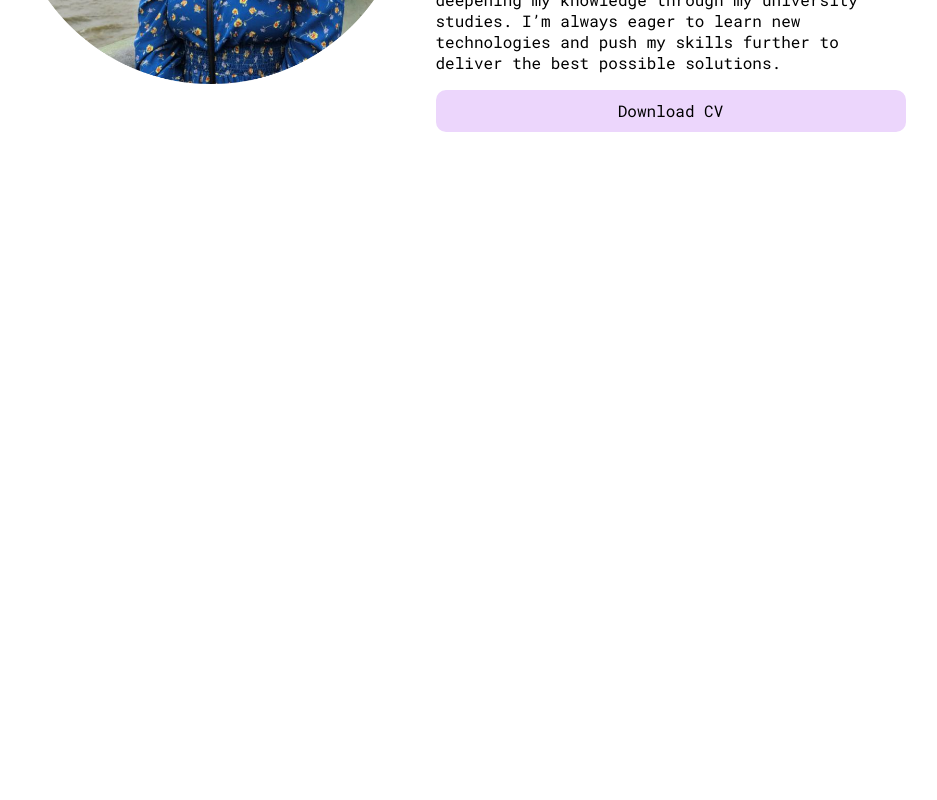
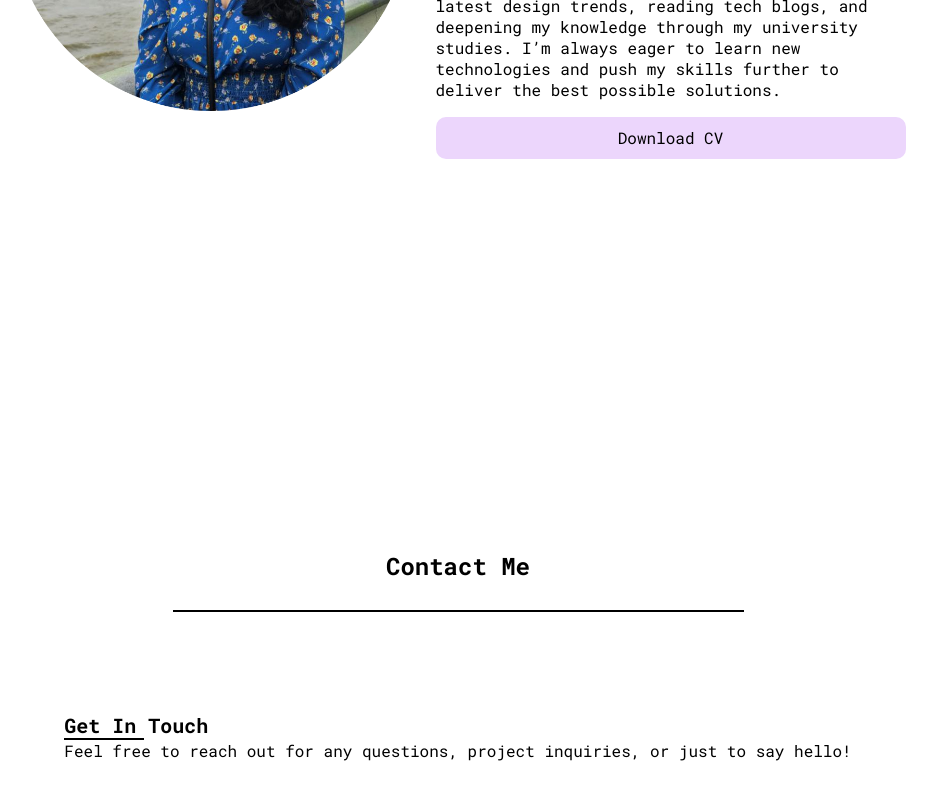
Before and after one commit to yeahhina/Portfolio, a React (Create React App) app in the folder portfolio/: page / in a window 1280 px wide. Shown: the part 3183-3983 px from the top of the page, without its empty margins (182-1119 px from the left). Before the commit the page ends 3465 px from the top, so only its background shows below. Built offline with nearby package versions, Linux system fonts and the light colour scheme.

Commit message:
started on contact page

```diff
--- a/portfolio/src/component/layout/home.jsx
+++ b/portfolio/src/component/layout/home.jsx
@@ -2,6 +2,7 @@ import Introduction from "../view/introduction";
 import Skills from "../view/skills";
 import Projects from "../view/projects";
 import AboutMe from "../view/aboutMe";
+import ContactMe from "../view/contactMe";
 import "./home.scss";
 function Home() {
   return (
@@ -10,6 +11,7 @@ function Home() {
       <Skills />
       <Projects />
       <AboutMe />
+      <ContactMe />
     </div>
   );
 }
--- a/portfolio/src/component/view/aboutMe.scss
+++ b/portfolio/src/component/view/aboutMe.scss
@@ -1,7 +1,7 @@
 .aboutMe {
   min-height: 100vh;
   display: flex;
-  padding-bottom: 10%;
+  padding-bottom: 5%;
   flex-direction: column;
   justify-content: center;
   align-items: center;
--- /dev/null
+++ b/portfolio/src/component/view/contactMe.jsx
@@ -0,0 +1,15 @@
+import "./contactMe.scss";
+function ContactMe() {
+  return (
+    <div className="contactMe">
+      <h1 id="title">Contact Me</h1>
+      <div className="itemsContainer"></div>
+      <div className="left">
+        <h2 className="subtitle"> Get In Touch</h2>
+        <hr class="line" />
+        <p>Feel free to reach out for any questions, project inquiries, or just to say hello!</p>
+      </div>
+    </div>
+  );
+}
+export default ContactMe;
--- /dev/null
+++ b/portfolio/src/component/view/contactMe.scss
@@ -0,0 +1,27 @@
+.contactMe {
+  min-height: 100vh;
+  display: flex;
+  padding-bottom: 5%;
+  flex-direction: column;
+  justify-content: center;
+  align-items: center;
+  gap: 50px;
+  #title {
+    font-size: 24px;
+    padding-bottom: 28px;
+    width: 571px;
+    text-align: center;
+    border-bottom: 2px solid #000;
+  }
+  .left {
+    h2 {
+      font-size: 20px;
+      text-align: left;
+    }
+    .line {
+      border: none;
+      border-bottom: 2px solid #000;
+      width: 80px;
+    }
+  }
+}
--- a/portfolio/src/component/view/projects.scss
+++ b/portfolio/src/component/view/projects.scss
@@ -8,6 +8,7 @@
     display: flex;
     flex-direction: column;
     align-items: center;
+    justify-content: center;
     gap: 60px;
     width: 100%;
     #title {
@@ -20,6 +21,7 @@
     .projectsCardsContainer {
       display: flex;
       overflow: scroll;
+      justify-content: center;
       width: 100%;
       gap: 24px;
       padding-bottom: 20px;
```
